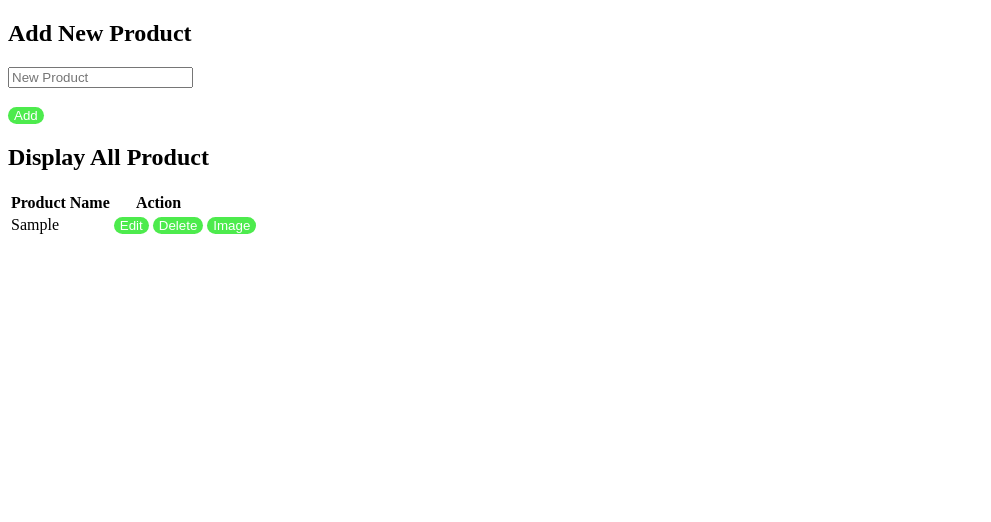
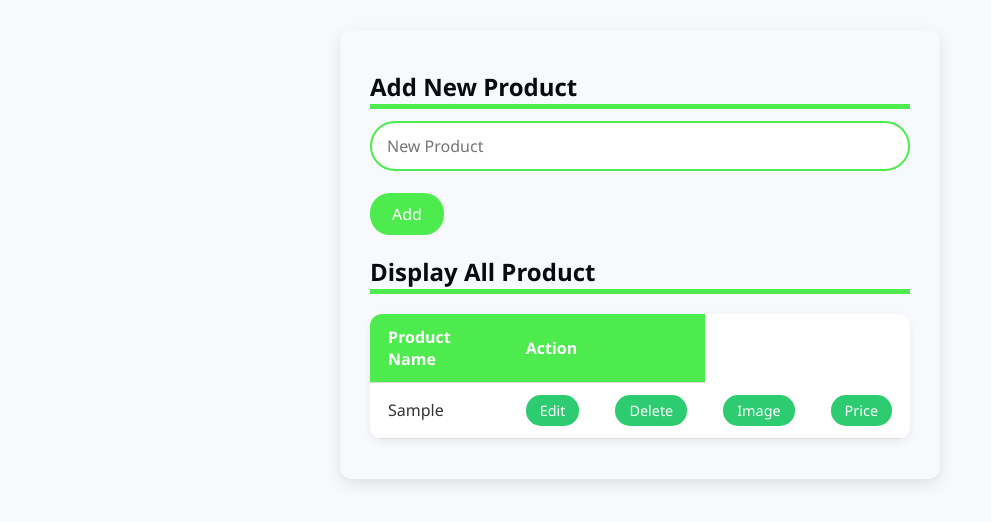
Before and after one commit to decbino/quanly, a plain HTML site: page index.html in a window 1280 px wide. Both pictures are taken after typing "Sample" into the empty fields and a click on the button "Add". Shown: the whole page, without its empty margins (0-991 px from the left). Drawn offline with Linux system fonts and the light colour scheme.

Commit message:
file quan ly

```diff
--- a/index.html
+++ b/index.html
@@ -5,13 +5,95 @@
     <meta name="viewport" content="width=device-width, initial-scale=1.0">
     <title>Document</title>
     <style>
-        button{
-            background-color: rgb(77, 235, 77);
-            color: white;
-            border: 0;
-            border-radius: 20px;
-            text-align: center;
-        }
+       * {
+  box-sizing: border-box;
+  font-family: 'Segoe UI', Tahoma, Geneva, Verdana, sans-serif;
+}
+
+body {
+  max-width: 600px;
+  margin: 30px auto;
+  background: #f7f9fc;
+  padding: 20px 30px;
+  border-radius: 12px;
+  box-shadow: 0 5px 15px rgba(0,0,0,0.1);
+  color: #333;
+}
+
+h2 {
+  color: #070a0e;
+  margin-bottom: 12px;
+  font-weight: 700;
+  border-bottom: 5px solid #4deb4d;
+  padding-bottom: 1px;
+}
+
+input#newProd {
+  width: 100%;
+  padding: 12px 15px;
+  font-size: 1rem;
+  border: 2px solid #4deb4d;
+  border-radius: 25px;
+  outline: none;
+  transition: 0.3s;
+}
+
+input#newProd:focus {
+  border-color: #000000;
+  box-shadow: 0 0 8px #2ecc71aa;
+}
+
+button {
+  background-color: #4deb4d;
+  color: white;
+  border: none;
+  border-radius: 20px;
+  padding: 10px 22px;
+  font-size: 1rem;
+  cursor: pointer;
+  transition: background-color 0.2s;
+}
+
+button:hover {
+  background-color: #296329;
+}
+
+table {
+  width: 100%;
+  border-collapse: collapse;
+  margin-top: 20px;
+  box-shadow: 0 3px 10px #00000011;
+  background: white;
+  border-radius: 12px;
+  overflow: hidden;
+}
+
+th, td {
+  padding: 12px 18px;
+  text-align: left;
+  border-bottom: 1px solid #ddd;
+}
+
+th {
+  background-color: #4deb4d;
+  color: white;
+  font-weight: 600;
+}
+
+td button {
+  background-color: #2ecc71;
+  padding: 6px 14px;
+  font-size: 0.9rem;
+  border-radius: 15px;
+}
+
+td button:hover {
+  background-color: #27ae60;
+}
+
+#imageDisplay {
+  margin
+
 
     </style>
 </head>
@@ -31,6 +113,7 @@
 
     </table>
     <div id="imageDisplay" style="margin-top: 20px;"></div>
+    <div id="priceDisplay" style="margin-top: 20px;"></div>
 </body>
 <script src ="index.js"></script>
 </html>
--- a/index.js
+++ b/index.js
@@ -3,6 +3,10 @@ const ProductImages = {
     "iphone": "https://cdn.tgdd.vn/Products/Images/42/329149/iphone-16-pro-max-sa-mac-thumb-1-600x600.jpg",
     "samsung": "https://cdn.tgdd.vn/Products/Images/42/303891/samsung-galaxy-s24-ultra-grey-thumb-600x600.jpg",
     "xiaomi": "https://cdn.tgdd.vn/Products/Images/42/299024/xiaomi-redmi-note-13-pro-5g-thumb-den-600x600.jpg"
+  };
+  const Price = {
+    "iphone" : "28.000.000VND",
+
   };
 function Add(){
     let newProduct = document.getElementById("newProd").value;
@@ -20,6 +24,7 @@ function getAll(){
         <td><button onclick = "ShowEdit(${i})">Edit</button></td>
         <td><button onclick = "Del(${i})">Delete</button></td>
         <td><button onclick = ShowImg(${i})>Image</button></td>
+        <td><button onclick = ShowGia(${i})>Price</button></td>
         `
     }
     document.getElementById("items").innerHTML = html;
@@ -62,3 +67,16 @@ function ShowImg(index) {
       document.getElementById("imageDisplay").innerHTML = `<p style="color:red;">Không tìm thấy hình ảnh cho sản phẩm "${ProductNames[index]}"</p>`;
     }
   }
+function ShowGia(index){
+  let priceItems = ProductNames[index].toLowerCase();
+  let priceI = Price[priceItems];
+  if(priceI){
+    document.getElementById("priceDisplay").innerHTML =`
+     <h4>${ProductNames[index]}</h4>
+    <h4>${priceI}</h4>
+    `
+  } else{
+    document.getElementById("priceDisplay").innerHTML = "<p>Không có sản phẩm nào</p>"
+
+  }
+}
```
